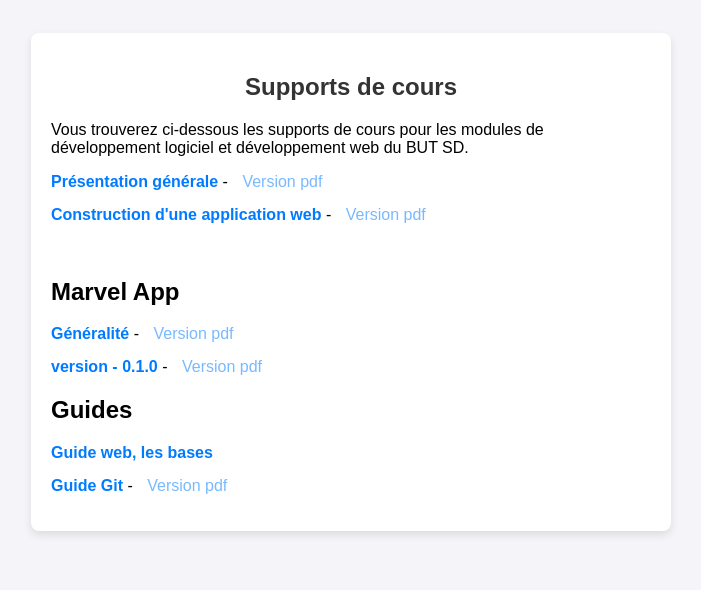
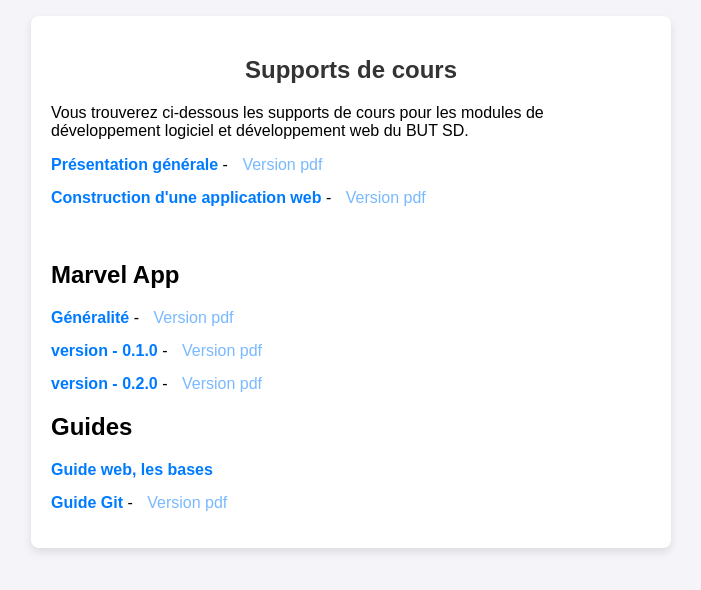
Before and after one commit to but-sd/prez, a plain HTML site: page index.html in a window 1280 px wide. Shown: the part 118-708 px from the top of the page, without its empty margins (289-990 px from the left). Drawn offline with Linux system fonts and the light colour scheme.

Commit message:
✨ marvel-app-0.2.0

```diff
--- a/index.html
+++ b/index.html
@@ -74,10 +74,10 @@
         <li>
             <a href="marvel-app-0.1.0.html" target="_blank">version - 0.1.0</a> - <a href="marvel-app-0.1.0.pdf" target="_blank">Version pdf</a>
         </li>
-        <!-- <li>
+        <li>
             <a href="marvel-app-0.2.0.html" target="_blank">version - 0.2.0</a> - <a href="marvel-app-0.2.0.pdf" target="_blank">Version pdf</a>
         </li>
-        <li>
+        <!--<li>
             <a href="marvel-app-0.3.0.html" target="_blank">version - 0.3.0</a> - <a href="marvel-app-0.3.0.pdf" target="_blank">Version pdf</a>
         </li>
         <li>
```
